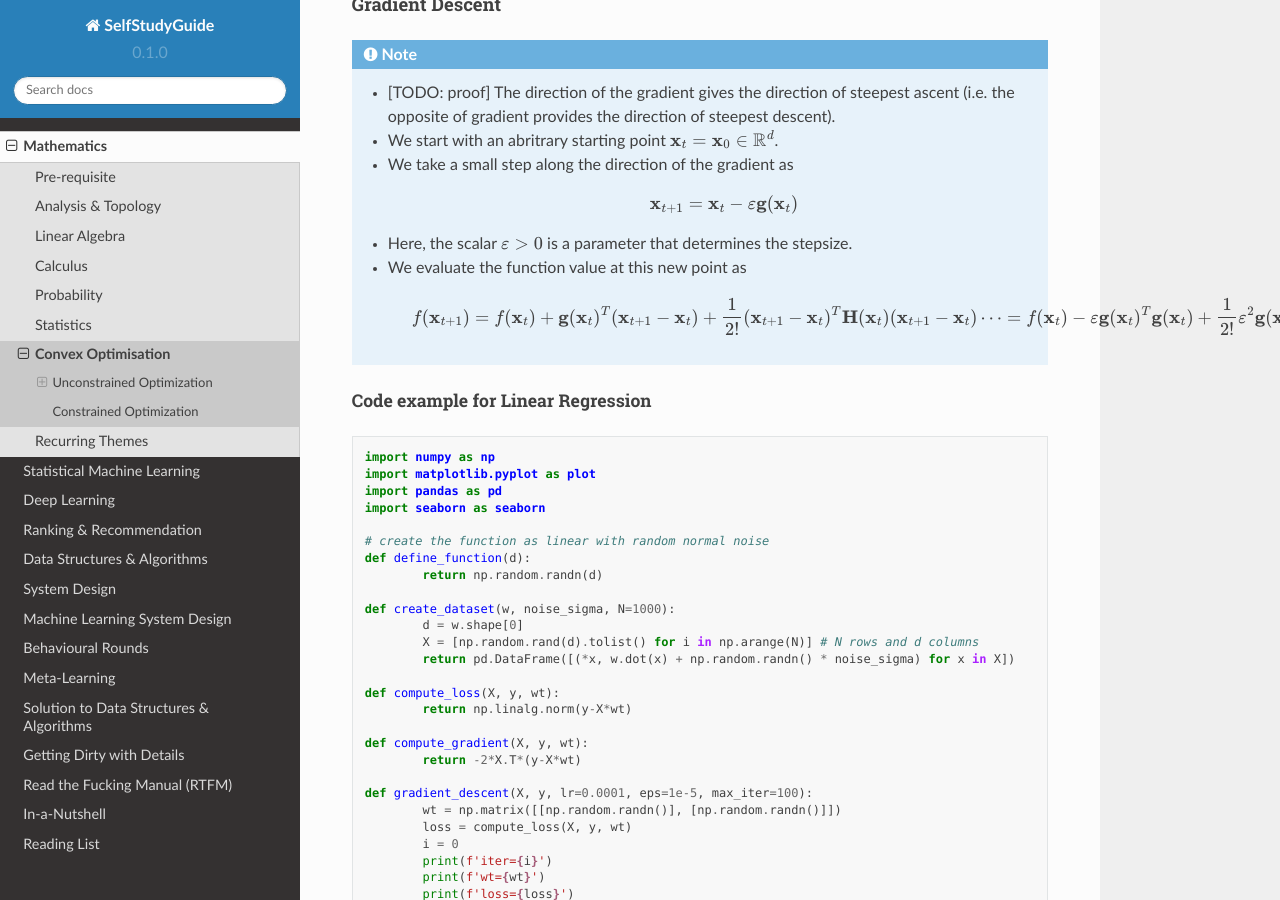
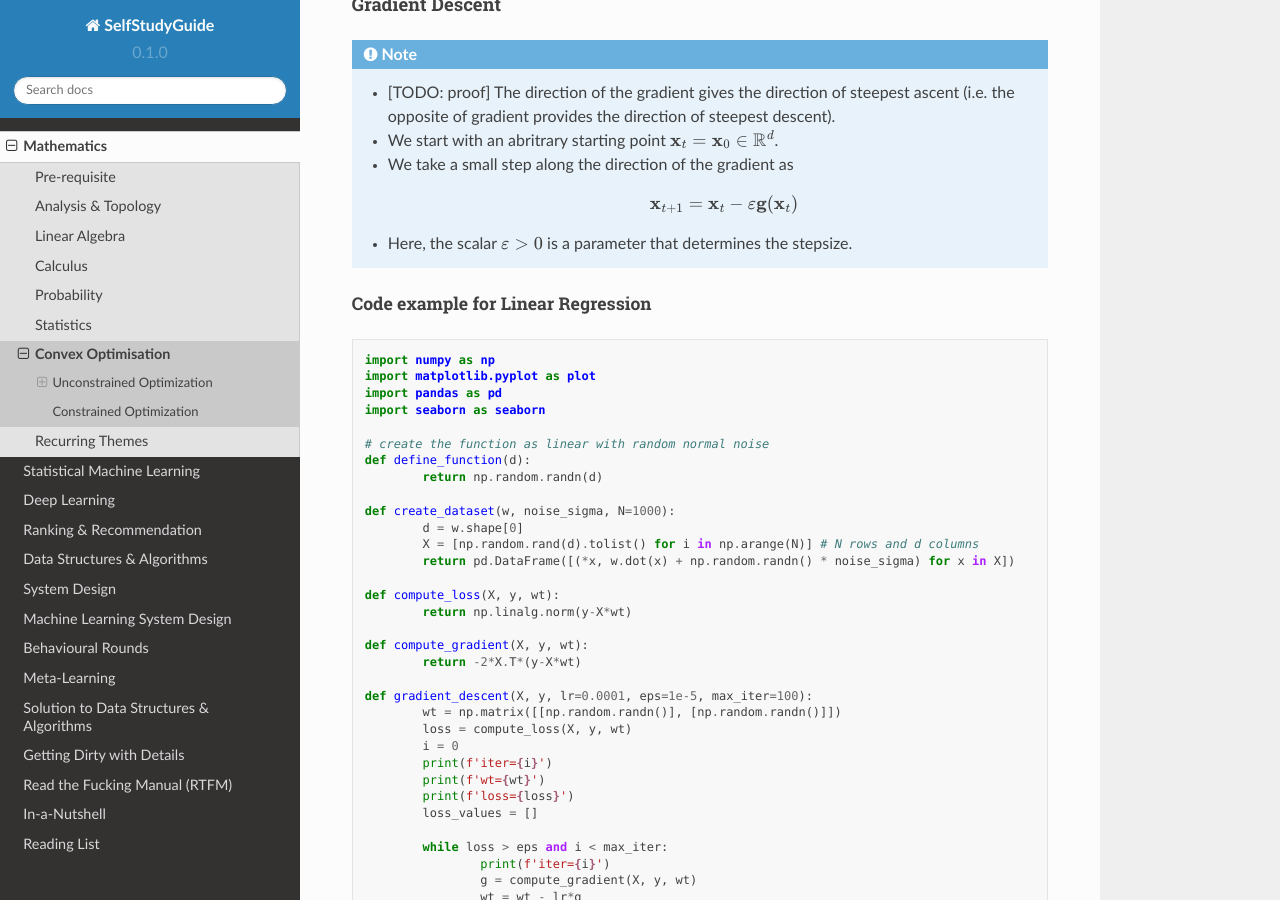
Before and after one commit to uselesstechjunks/leetcode, a Sphinx documentation site: the page built from docs/source/math/conv.rst, in a window 1280 px wide and 900 px high, scrolled down 918 px. Built offline with Sphinx 7.4.7 and the Read the Docs theme 2.0.0, drawn with Linux system fonts in a browser that asks for light colours.

Commit message:
Update conv.rst

```diff
--- a/docs/source/math/conv.rst
+++ b/docs/source/math/conv.rst
@@ -34,9 +34,6 @@ Gradient Descent
 
 		.. math:: \mathbf{x}_{t+1}=\mathbf{x}_t-\varepsilon\mathbf{g}(\mathbf{x}_t)
 	* Here, the scalar :math:`\varepsilon>0` is a parameter that determines the stepsize.
-	* We evaluate the function value at this new point as
-
-		.. math:: f(\mathbf{x}_{t+1})=f(\mathbf{x}_t)+\mathbf{g}(\mathbf{x}_t)^T(\mathbf{x}_{t+1}-\mathbf{x}_t)+\frac{1}{2!}(\mathbf{x}_{t+1}-\mathbf{x}_t)^T\mathbf{H}(\mathbf{x}_t)(\mathbf{x}_{t+1}-\mathbf{x}_t)\cdots=f(\mathbf{x}_t)-\varepsilon\mathbf{g}(\mathbf{x}_t)^T\mathbf{g}(\mathbf{x}_t)+\frac{1}{2!}\varepsilon^2\mathbf{g}(\mathbf{x}_t)^T\mathbf{H}(\mathbf{x}_t)\mathbf{g}(\mathbf{x}_t)+\cdots
 
 Code example for Linear Regression
 """"""""""""""""""""""""""""""""""""""""""""""""""""""""""""""""""""""""""""""""""""""""
```
